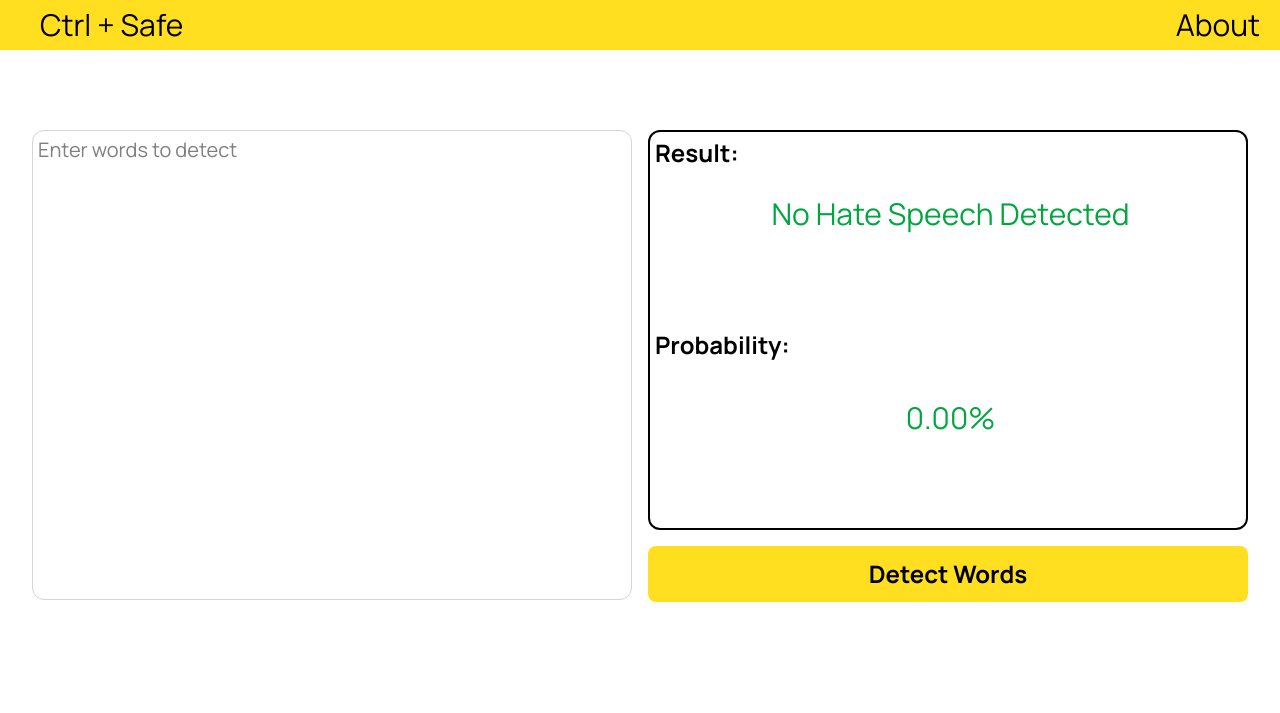
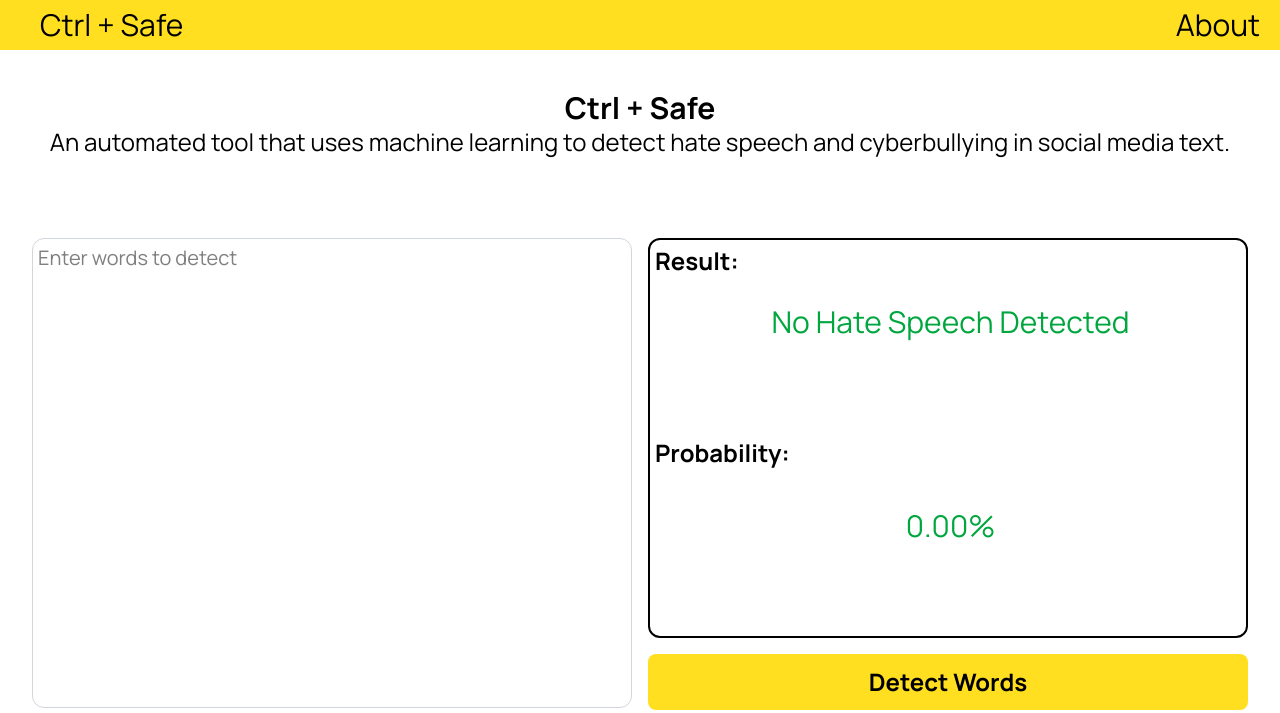
Before and after one commit to agcbls49/Ctrl-Safe, a Flask app: page / in a window 1280 px wide. Shown: the top 713 px of the page. Run offline with Flask 3, Linux system fonts and the light colour scheme.

Commit message:
added intro

```diff
--- a/templates/home.html
+++ b/templates/home.html
@@ -13,12 +13,20 @@
 <body>
     <!-- Title Bar -->
     <div class="title-bar text-3xl bg-yellow-300">
-        <nav class="nav-links hover:font-bold">
+        <nav class="nav-links hover:font-bold selection:bg-black selection:text-white">
             <a href="{{ url_for('home') }}">Ctrl + Safe</a>
         </nav>
-        <nav class="nav-links hover:font-bold">
+        <nav class="nav-links hover:font-bold selection:bg-black selection:text-white">
             <a href="{{ url_for('about') }}">About</a>
         </nav>
+    </div>
+    <div class="h-[5%]"></div>
+    <div class="flex justify-center items-center text-3xl font-bold selection:bg-black selection:text-white">
+        Ctrl + Safe
+    </div>
+    <div class="flex justify-center items-center text-2xl selection:bg-black selection:text-white">
+        An automated tool that uses machine learning to detect
+        hate speech and cyberbullying in social media text.
     </div>
     <!-- Results Panel -->
     <div class="flex justify-center items-center">
```
